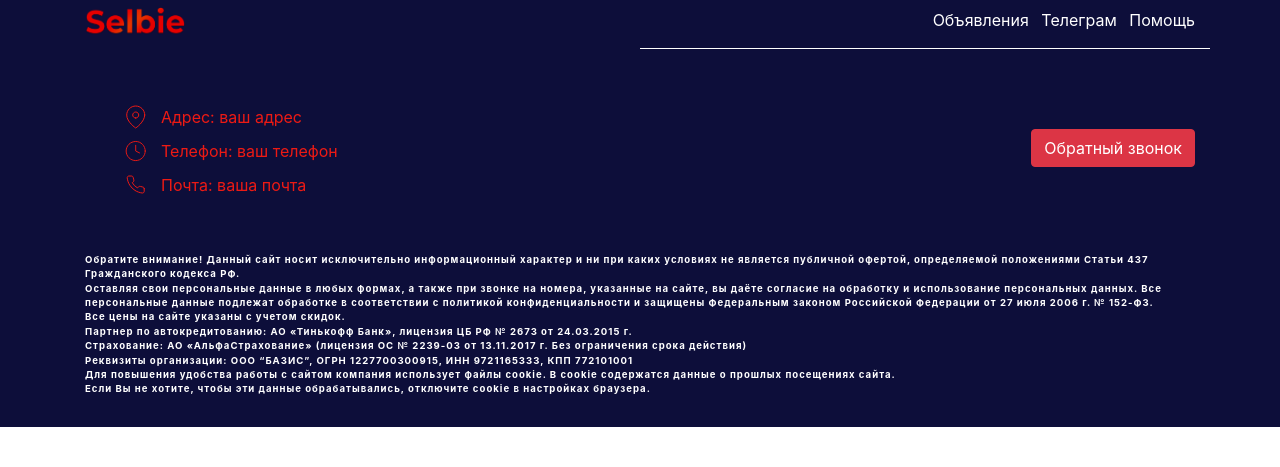
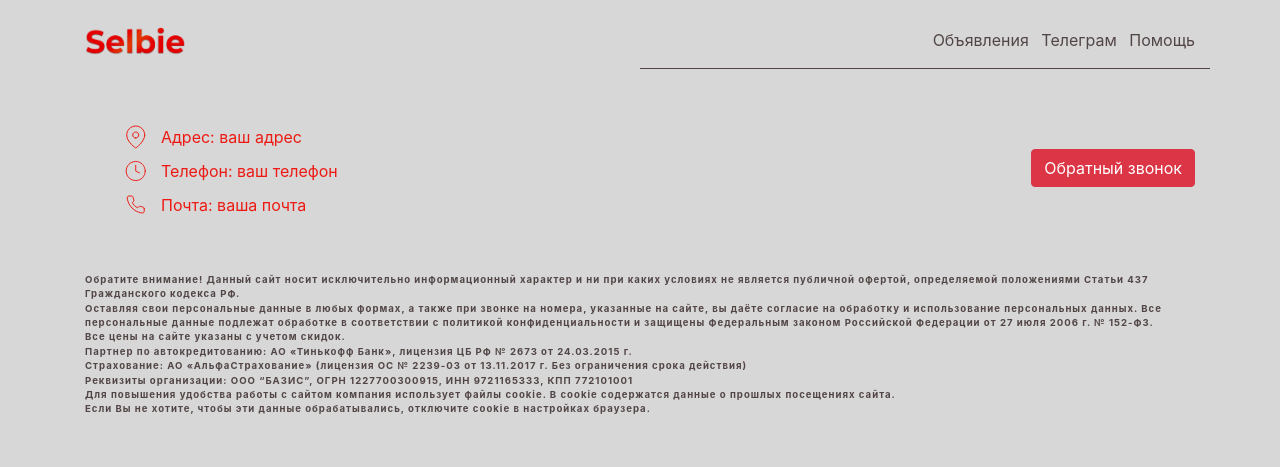
Before and after one commit to n9dmitry/adsynch, a Django app: template adsynch/main/templates/main/index.html in a window 1280 px wide. Shown: the part 2212-2679 px from the top of the page. Before the commit the page ends 2639 px from the top, so only its background shows below. Run offline with Django 4.2, Linux system fonts and the light colour scheme; the template is opened without the code that fills it, so the values that code supplies are empty; some libraries are stand-ins or nearby versions.

Commit message:
v 0.0.6 - re style

```diff
--- a/adsynch/main/static/main/styles/style.css
+++ b/adsynch/main/static/main/styles/style.css
@@ -191,8 +191,7 @@ margin-top: 5vh;
 
 
 .footer {
-    background-color: #0d0e3a;
-    background-color: #d7d7d7
+    background-color: #d7d7d7;
     padding: 20px 0;
 }
 
@@ -208,7 +207,7 @@ margin-top: 5vh;
 }
 
 a {
-        color: #fff;
+        color: #524545;
 }
 
 a:hover {
@@ -221,7 +220,7 @@ a:hover {
 }
 
 .footer article {
-color: #fff;
+color: #524545;
 font-size: 1.2vh;
 margin-top: 5vh;
 letter-spacing: 1px;
@@ -230,7 +229,7 @@ font-weight: 700;
 
 
  .top-ft {
-border-bottom: 1px solid #fff;
+border-bottom: 1px solid #524545;
 margin-bottom: 2vh;
 border-left-width:50%;
 
```
